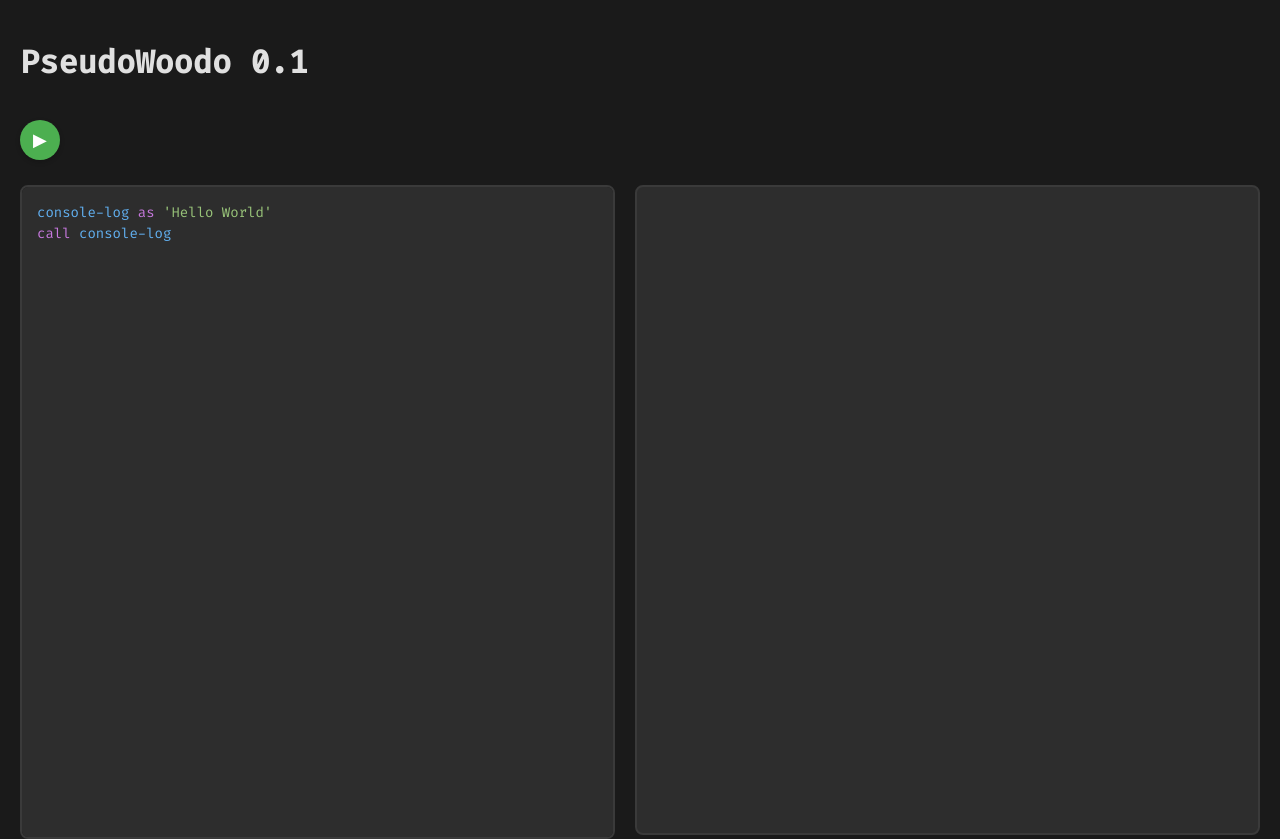
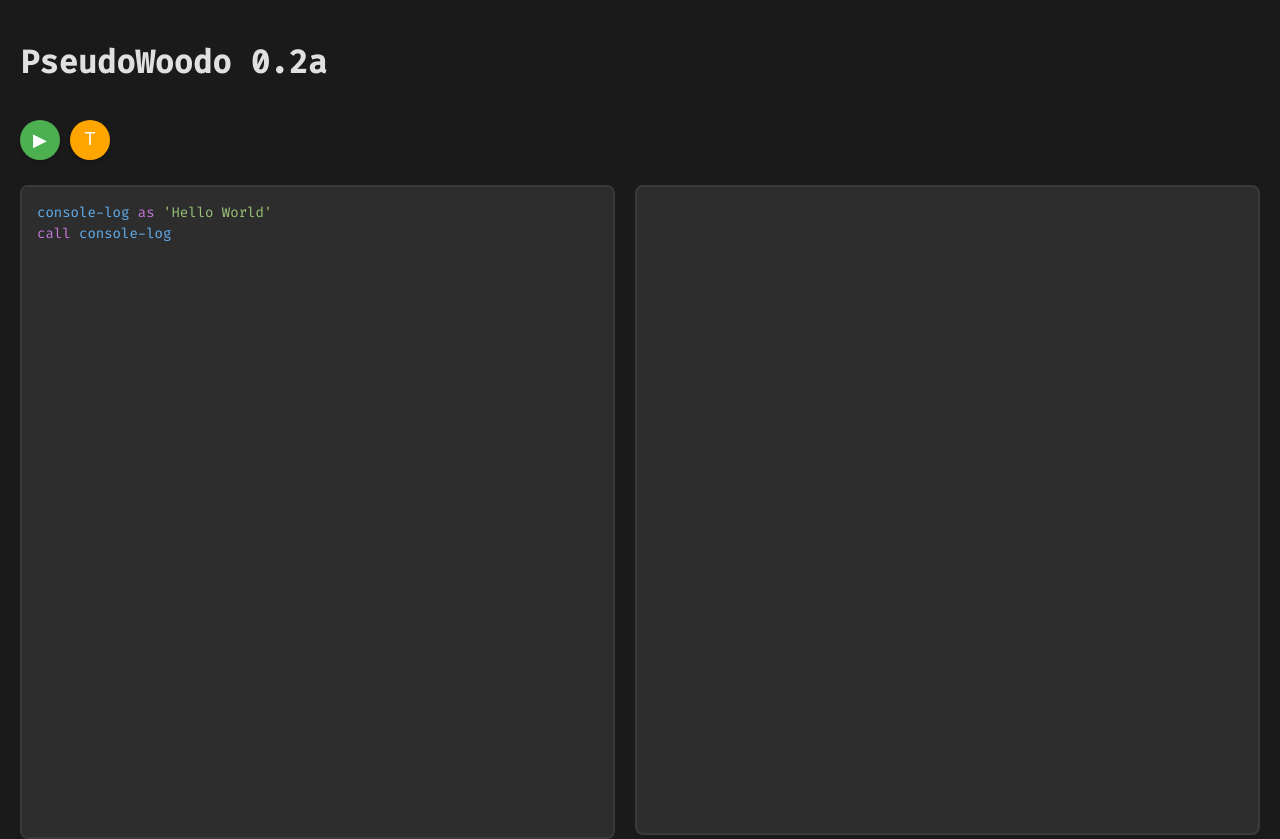
Before and after one commit to EuphoricPenguin/PseudoWoodo, a plain HTML site: page src/index.html in a window 1280 px wide. Drawn offline with Linux system fonts and the light colour scheme.

Commit message:
Updated web frontend

```diff
--- a/src/index.html
+++ b/src/index.html
@@ -29,7 +29,6 @@
             flex: 1;
             min-height: 0;
             margin-top: 10px;
-            /* Add space between button and editor */
         }
 
         .editor-container {
@@ -55,7 +54,6 @@
             white-space: pre-wrap;
             overflow: auto;
             box-sizing: border-box;
-            /* Ensure padding is included in height */
         }
 
         #code {
@@ -68,7 +66,6 @@
             resize: none;
             border: none;
             outline: none;
-            /* Remove outline to prevent clipping */
         }
 
         .output {
@@ -81,10 +78,16 @@
             height: calc(100vh - 150px);
             overflow: auto;
             box-sizing: border-box;
-            /* Ensure padding is included in height */
         }
 
-        /* Modified Run Button Styles */
+        /* Button Container */
+        .button-container {
+            display: flex;
+            gap: 10px;
+            margin: 15px 0;
+        }
+
+        /* Run Button Styles */
         .run-button {
             width: 40px;
             height: 40px;
@@ -94,22 +97,34 @@
             border: none;
             font-size: 18px;
             cursor: pointer;
-            display: block;
-            /* Changed to block for margin auto */
-            margin: 15px 0;
-            /* Align to the left with vertical spacing */
             box-shadow: 0 2px 5px rgba(0, 0, 0, 0.2);
             transition: background 0.3s ease;
             position: relative;
             animation: none;
-            /* Ensure no animation by default */
         }
 
         .run-button:hover {
             background: #66BB6A;
-            /* Lighter green */
             animation: wii-spin 0.6s cubic-bezier(0.4, 0, 0.2, 1) forwards;
-            /* Spin once */
+        }
+
+        /* Test Button Styles */
+        .test-button {
+            width: 40px;
+            height: 40px;
+            border-radius: 50%;
+            background: #FFA500; /* Orange color */
+            color: white;
+            border: none;
+            font-size: 18px;
+            cursor: pointer;
+            box-shadow: 0 2px 5px rgba(0, 0, 0, 0.2);
+            transition: background 0.3s ease;
+            position: relative;
+        }
+
+        .test-button:hover {
+            background: #FF8C00; /* Darker orange */
         }
 
         /* Wii-style Spin Animation */
@@ -173,8 +188,11 @@
 </head>
 
 <body>
-    <h1>PseudoWoodo 0.1</h1>
-    <button class="run-button" onclick="runCode()">▶</button>
+    <h1>PseudoWoodo 0.2a</h1>
+    <div class="button-container">
+        <button class="run-button" onclick="runCode()">▶</button>
+        <button class="test-button" onclick="window.location.href='./test.html'">T</button>
+    </div>
 
     <div class="main-container">
         <div class="editor-container">
```
